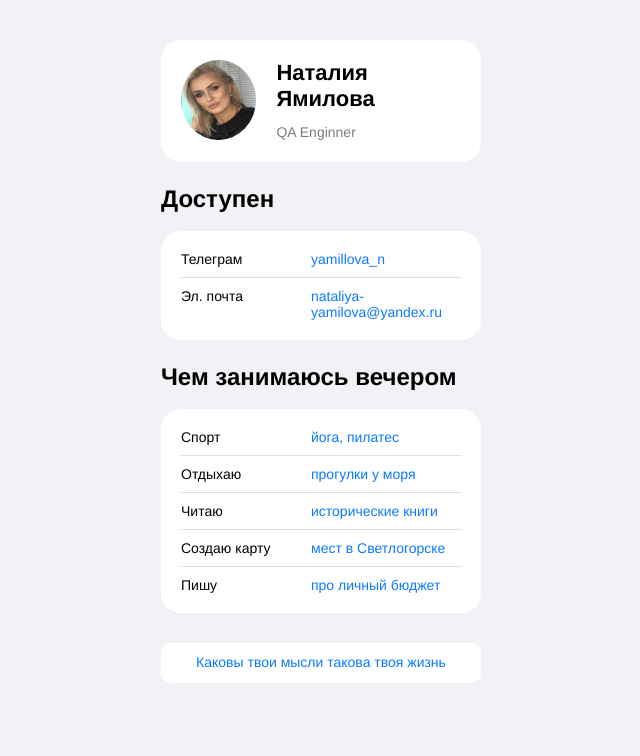
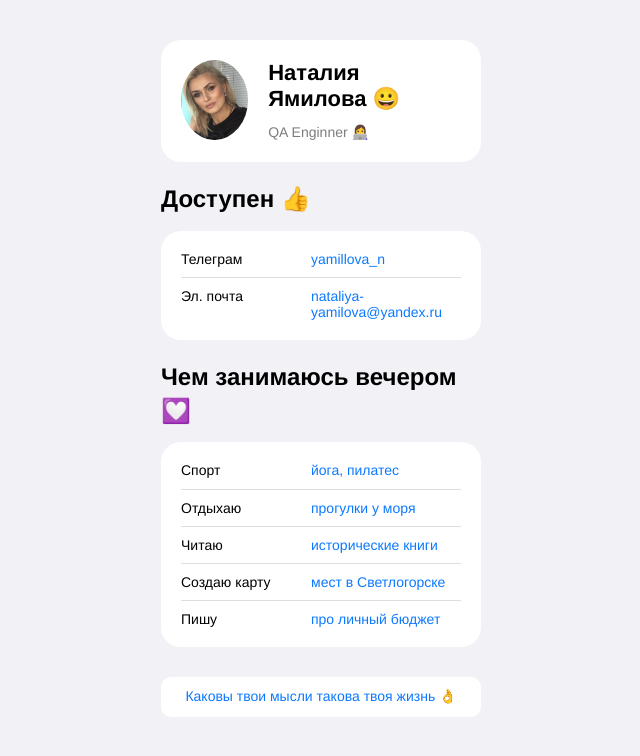
Before and after one commit to nataliyayamilova-qa/cv, a plain HTML site: page index.html in a window 1280 px wide. Shown: the whole page, without its empty margins (319-959 px from the left). Drawn offline with Linux system fonts and the light colour scheme.

Commit message:
добавила эмоджи

```diff
--- a/index.html
+++ b/index.html
@@ -12,13 +12,13 @@
     <header class="header">
       <img src="./avatar.png" alt="avatar" class="header__avatar" />
       <div class="header__textContainer">
-        <h1 class="header__title">Наталия Ямилова</h1>
-        <h3 class="header__subtitle">QA Enginner</h3>
+        <h1 class="header__title">Наталия Ямилова &#128512</h1>
+        <h3 class="header__subtitle">QA Enginner &#128105;&#8205;&#128187</h3>
       </div>
     </header>
     <main>
       <section class="links">
-        <h2 class="links__header">Доступен</h2>
+        <h2 class="links__header">Доступен &#128077</h2>
         <ul class="links__container">
           <li class="links__link">
             <p class="links__title">Телеграм</p>
@@ -34,7 +34,7 @@
         </ul>
       </section>
       <section class="links">
-        <h2 class="links__header">Чем занимаюсь вечером</h2>
+        <h2 class="links__header">Чем занимаюсь вечером &#128159</h2>
         <ul class="links__container">
           <li class="links__link">
             <p class="links__title">Спорт</p>
@@ -61,7 +61,7 @@
       </section>
     </main>
    <footer>
-      <button type = "button" class="button-link" href=""> Каковы твои мысли такова твоя жизнь </button>
+      <button type = "button" class="button-link" href=""> Каковы твои мысли такова твоя жизнь &#128076</button>
     </footer>
     <script type="text/javascript" src="js.js"></script>
   </body>
```
